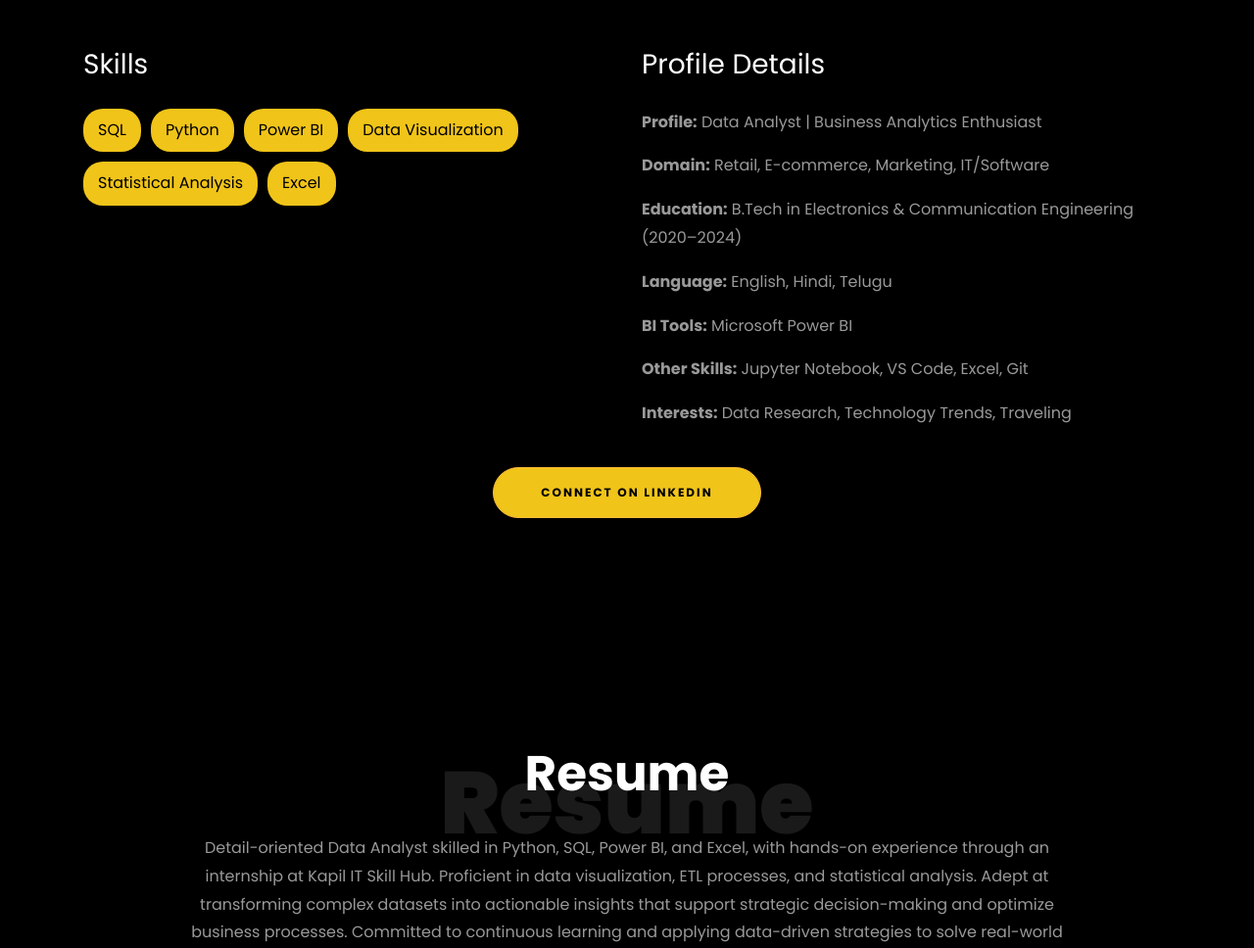
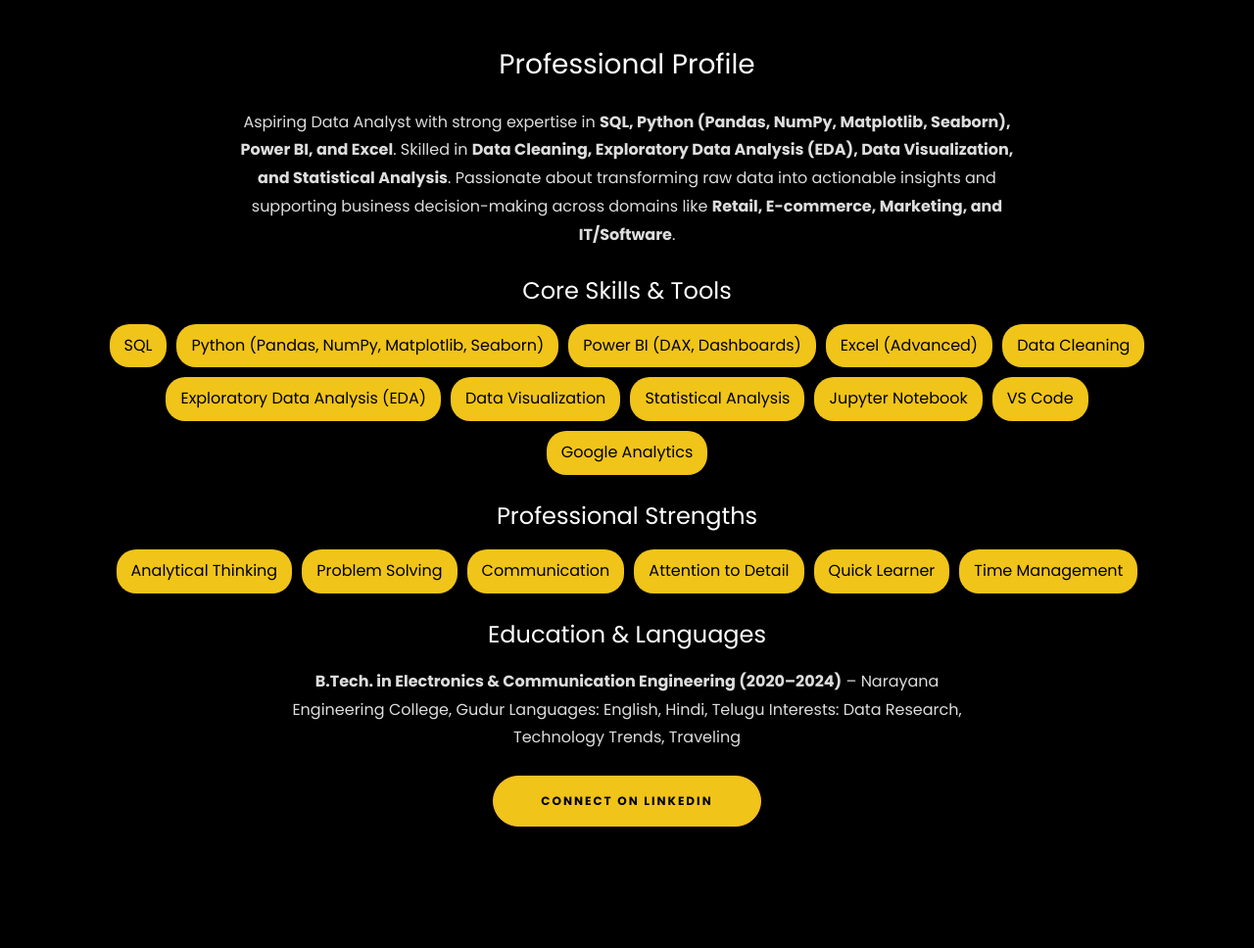
Before and after one commit to MohanNellore/MohanNellore.github.io, a plain HTML site: page index.html in a window 1280 px wide. Shown: the part 1298-2266 px from the top of the page at 98% size. Drawn offline with Linux system fonts and the light colour scheme; files whose address does not match are found by name.

Commit message:
Update index.html

```diff
--- a/index.html
+++ b/index.html
@@ -225,30 +225,52 @@
     <!-- ✅ Skills & Profile Details Side by Side -->
     <div class="row mt-5">
 
-      <!-- LEFT SIDE: Skills -->
-<div class="col-md-6">
-  <h3 class="mb-4" style="color: #fff;">Skills</h3>
-  <div style="display: flex; flex-wrap: wrap; gap: 10px;">
+<!-- CENTER: Professional Profile & Skills -->
+<div class="col-12 text-center">
+  <h3 class="mb-4" style="color: #fff;">Professional Profile</h3>
+  <p style="color:#ddd; max-width:800px; margin:auto;">
+    Aspiring Data Analyst with strong expertise in <strong>SQL, Python (Pandas, NumPy, Matplotlib, Seaborn), Power BI, and Excel</strong>.
+    Skilled in <strong>Data Cleaning, Exploratory Data Analysis (EDA), Data Visualization, and Statistical Analysis</strong>.
+    Passionate about transforming raw data into actionable insights and supporting business decision-making across domains like
+    <strong>Retail, E-commerce, Marketing, and IT/Software</strong>.
+  </p>
+
+  <h4 class="mt-4 mb-3" style="color: #fff;">Core Skills & Tools</h4>
+  <div style="display: flex; flex-wrap: wrap; gap: 10px; justify-content: center;">
+    <!-- Technical Skills -->
     <span style="background-color:#f0c419; color:#000; padding:8px 15px; border-radius:20px;">SQL</span>
-    <span style="background-color:#f0c419; color:#000; padding:8px 15px; border-radius:20px;">Python</span>
-    <span style="background-color:#f0c419; color:#000; padding:8px 15px; border-radius:20px;">Power BI</span>
+    <span style="background-color:#f0c419; color:#000; padding:8px 15px; border-radius:20px;">Python (Pandas, NumPy, Matplotlib, Seaborn)</span>
+    <span style="background-color:#f0c419; color:#000; padding:8px 15px; border-radius:20px;">Power BI (DAX, Dashboards)</span>
+    <span style="background-color:#f0c419; color:#000; padding:8px 15px; border-radius:20px;">Excel (Advanced)</span>
+    <span style="background-color:#f0c419; color:#000; padding:8px 15px; border-radius:20px;">Data Cleaning</span>
+    <span style="background-color:#f0c419; color:#000; padding:8px 15px; border-radius:20px;">Exploratory Data Analysis (EDA)</span>
     <span style="background-color:#f0c419; color:#000; padding:8px 15px; border-radius:20px;">Data Visualization</span>
     <span style="background-color:#f0c419; color:#000; padding:8px 15px; border-radius:20px;">Statistical Analysis</span>
-    <span style="background-color:#f0c419; color:#000; padding:8px 15px; border-radius:20px;">Excel</span>
+    <span style="background-color:#f0c419; color:#000; padding:8px 15px; border-radius:20px;">Jupyter Notebook</span>
+    <span style="background-color:#f0c419; color:#000; padding:8px 15px; border-radius:20px;">VS Code</span>
+    <span style="background-color:#f0c419; color:#000; padding:8px 15px; border-radius:20px;">Google Analytics</span>
   </div>
+
+  <h4 class="mt-4 mb-3" style="color: #fff;">Professional Strengths</h4>
+  <div style="display: flex; flex-wrap: wrap; gap: 10px; justify-content: center;">
+    <!-- Soft Skills -->
+    <span style="background-color:#f0c419; color:#000; padding:8px 15px; border-radius:20px;">Analytical Thinking</span>
+    <span style="background-color:#f0c419; color:#000; padding:8px 15px; border-radius:20px;">Problem Solving</span>
+    <span style="background-color:#f0c419; color:#000; padding:8px 15px; border-radius:20px;">Communication</span>
+    <span style="background-color:#f0c419; color:#000; padding:8px 15px; border-radius:20px;">Attention to Detail</span>
+	<span style="background-color:#f0c419; color:#000; padding:8px 15px; border-radius:20px;">Quick Learner</span>
+    <span style="background-color:#f0c419; color:#000; padding:8px 15px; border-radius:20px;">Time Management</span>
+  </div>
+
+  <h4 class="mt-4 mb-3" style="color: #fff;">Education & Languages</h4>
+  <p style="color:#ddd; max-width:700px; margin:auto;">
+    <strong>B.Tech. in Electronics & Communication Engineering (2020–2024)</strong> – Narayana Engineering College, Gudur
+    Languages: English, Hindi, Telugu
+    Interests: Data Research, Technology Trends, Traveling
+  </p>
 </div>
 
-      <!-- RIGHT SIDE: Profile Details -->
-      <div class="col-md-6">
-        <h3 class="mb-4" style="color: #fff;">Profile Details</h3>
-        <p><strong>Profile:</strong> Data Analyst | Business Analytics Enthusiast</p>
-        <p><strong>Domain:</strong> Retail, E-commerce, Marketing, IT/Software</p>
-        <p><strong>Education:</strong> B.Tech in Electronics & Communication Engineering (2020–2024)</p>
-        <p><strong>Language:</strong> English, Hindi, Telugu</p>
-        <p><strong>BI Tools:</strong> Microsoft Power BI</p>
-        <p><strong>Other Skills:</strong> Jupyter Notebook, VS Code, Excel, Git</p>
-        <p><strong>Interests:</strong> Data Research, Technology Trends, Traveling</p>
-      </div>
+
 <!-- ✅ Centered LinkedIn Button -->
 <div class="col-md-12 text-center mt-4">
     <a href="https://www.linkedin.com/in/mohan-nlr"
```
